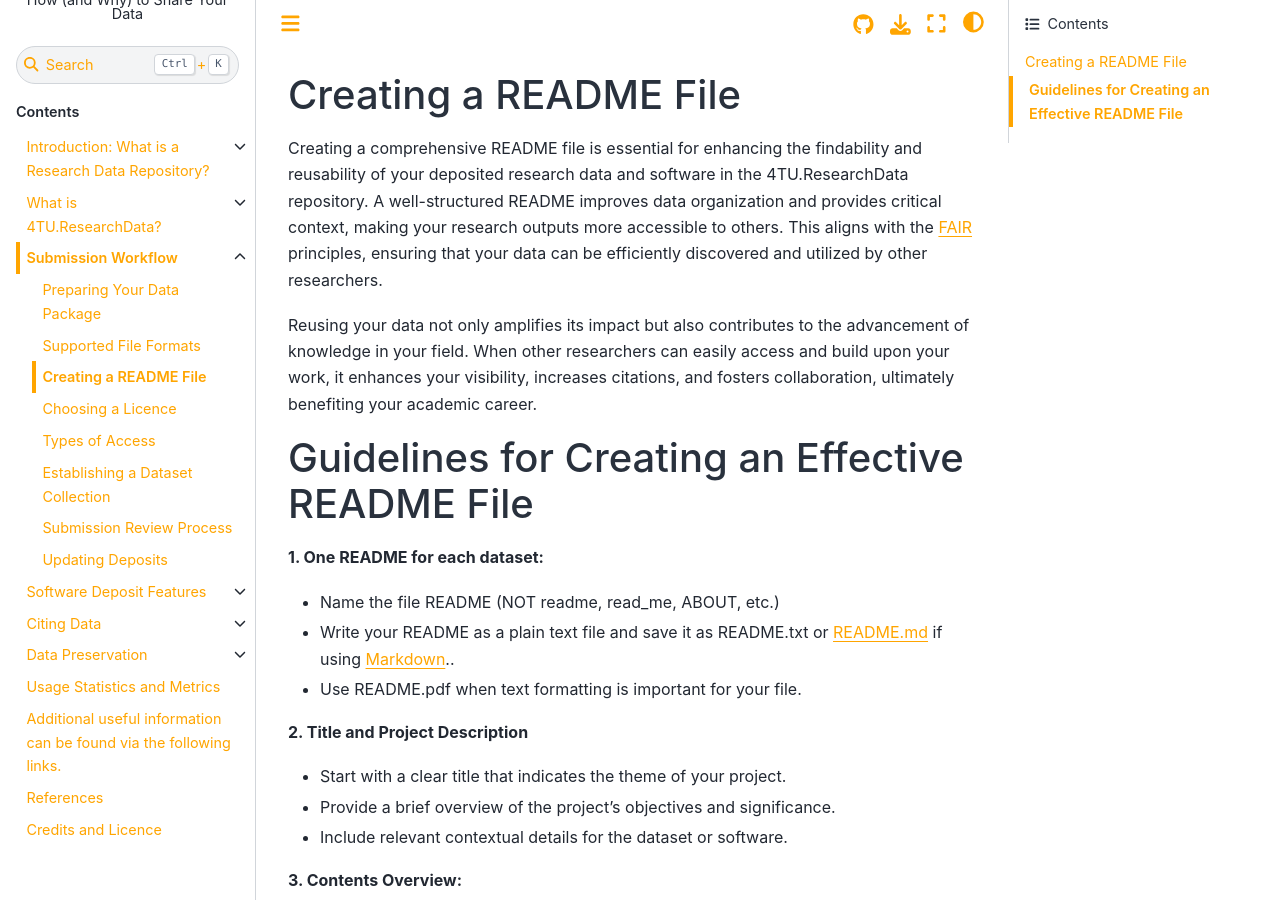
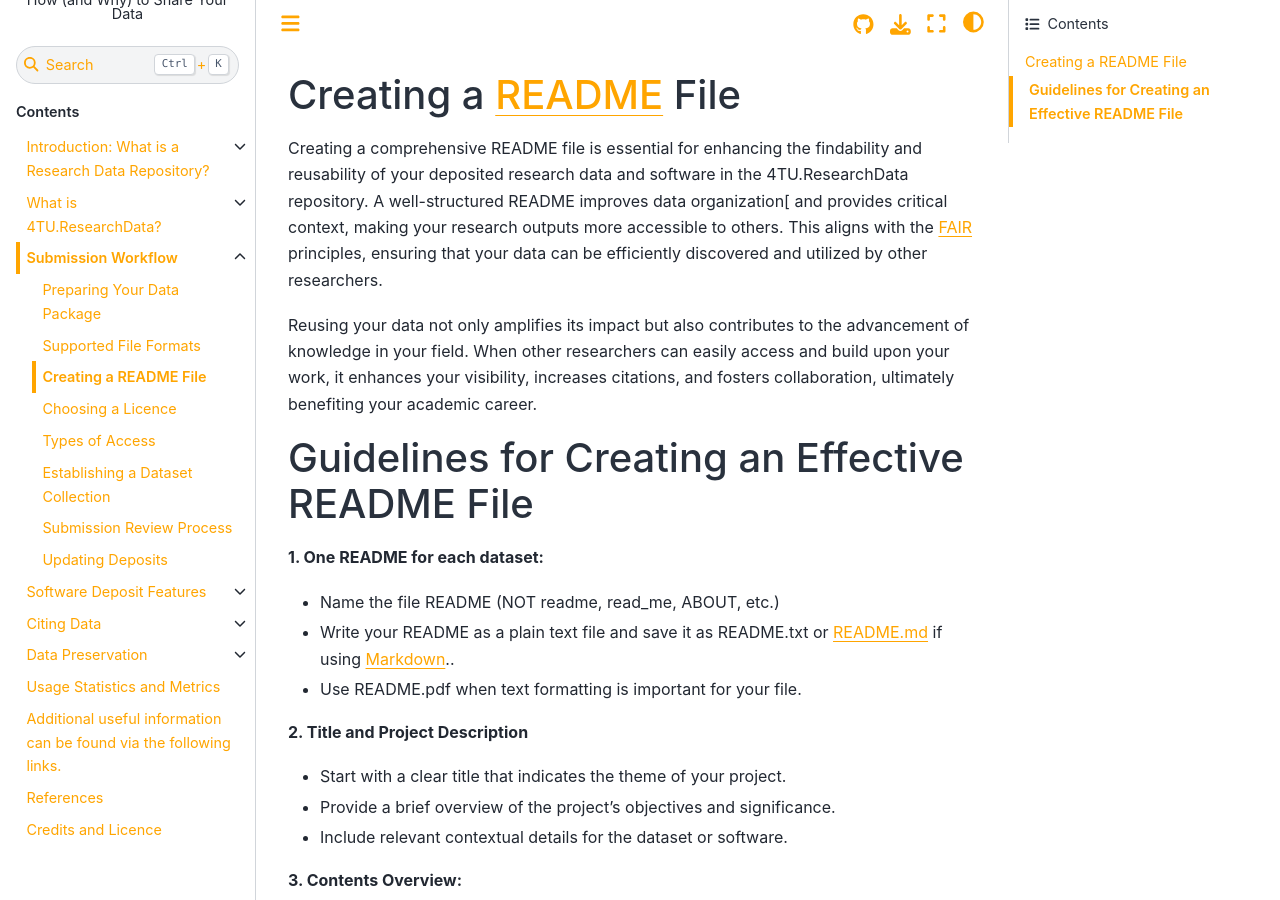
Before and after one commit to TUDelft-books/FAIR4TU_Submission_Help, a Jupyter Book: the page built from book/submission_workflow/readme_and_documentation.md, in a window 1280 px wide and 900 px high. Built offline with Jupyter Book 1.0.4 settings and Sphinx 7.4.7 and the Sphinx Book theme 1.1.4, drawn with Linux system fonts in a browser that asks for light colours; pages that are not in the unit, such as notebooks, are missing from menus; comment, search, counter and statistics services are not loaded; part of the change alters nothing that is shown; some of the changed text lies outside the part shown.

Commit message:
Update readme_and_documentation.md

```diff
--- a/book/submission_workflow/readme_and_documentation.md
+++ b/book/submission_workflow/readme_and_documentation.md
@@ -1,6 +1,6 @@
-## Creating a README File
+## Creating a [README](https://data.4tu.nl/s/documents/Guidelines_for_creating_a_README_file.pdf) File
 
-Creating a comprehensive README file is essential for enhancing the findability and reusability of your deposited research data and software in the 4TU.ResearchData repository. A well-structured README improves data organization and provides critical context, making your research outputs more accessible to others. This aligns with the [FAIR](/introduction/fair_data_and_software) principles, ensuring that your data can be efficiently discovered and utilized by other researchers.
+Creating a comprehensive README file is essential for enhancing the findability and reusability of your deposited research data and software in the 4TU.ResearchData repository. A well-structured README improves data organization[ and provides critical context, making your research outputs more accessible to others. This aligns with the [FAIR](/introduction/fair_data_and_software) principles, ensuring that your data can be efficiently discovered and utilized by other researchers.
 
 Reusing your data not only amplifies its impact but also contributes to the advancement of knowledge in your field. When other researchers can easily access and build upon your work, it enhances your visibility, increases citations, and fosters collaboration, ultimately benefiting your academic career.
 
@@ -78,8 +78,6 @@ Filippo Airaldi (2025): Source code for the publication: Nonmyopic Global Optimi
 
 **Additional Links**
 
-https://data.4tu.nl/s/documents/Guidelines_for_creating_a_README_file.pdf
-
 https://www.makeareadme.com/
 
 https://github.com/18F/open-source-guide/blob/18f-pages/pages/making-readmes-readable.md
```
